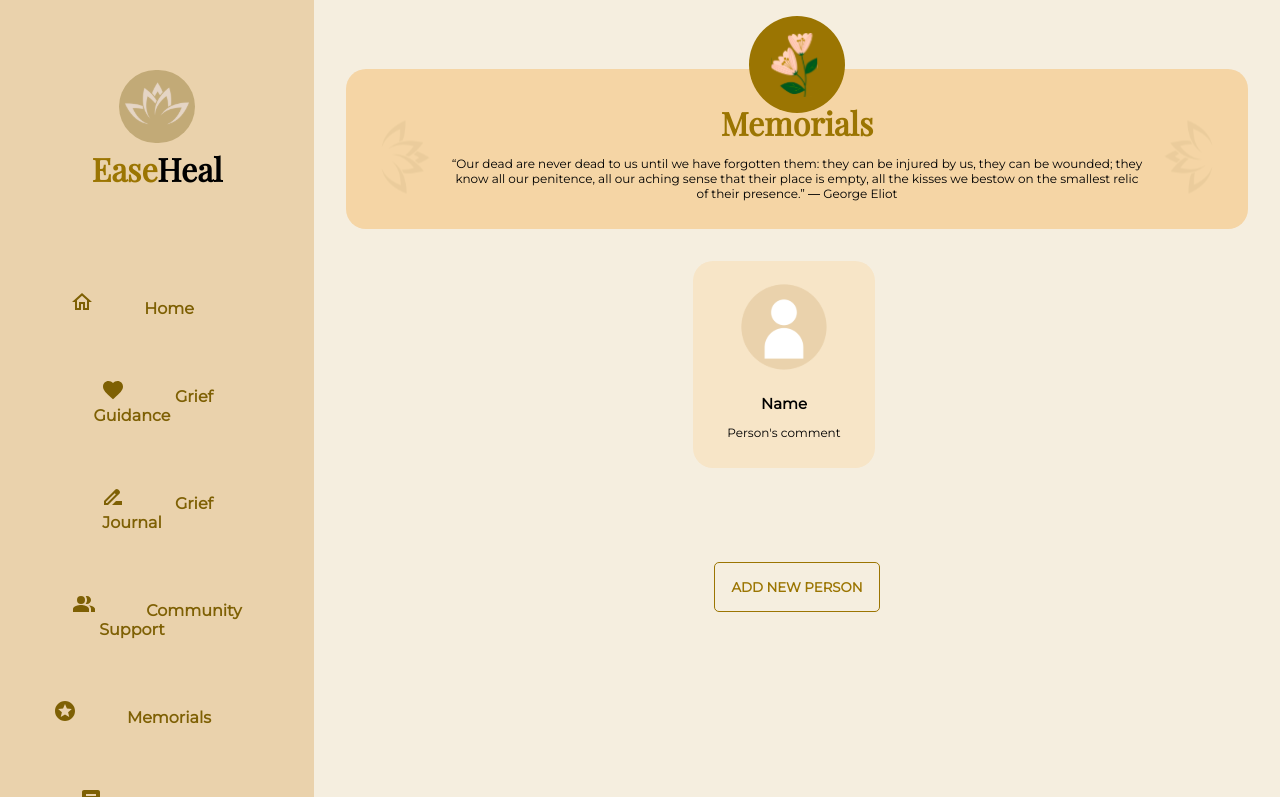
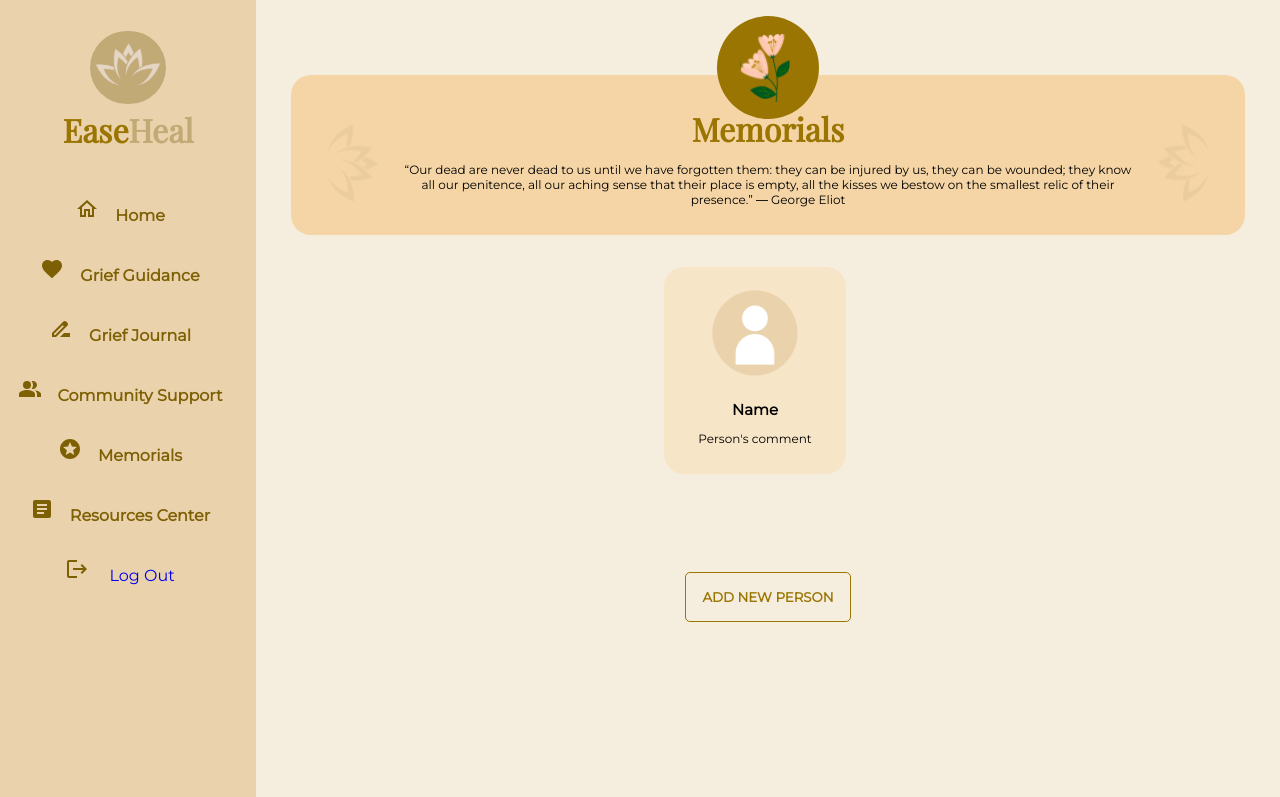
Before and after one commit to ooioiooGT/hack, a React (Create React App) app: page /MemorialPage in a window 1280 px wide. Shown: the top 797 px of the page. Built offline with nearby package versions, Linux system fonts and the light colour scheme; no server answers.

Commit message:
dashboard

```diff
--- a/src/components/navigation.js
+++ b/src/components/navigation.js
@@ -10,8 +10,7 @@ import PeopleAltIcon from "@mui/icons-material/PeopleAlt";
 import StarsIcon from "@mui/icons-material/Stars";
 import ArticleIcon from "@mui/icons-material/Article";
 import MenuOutlinedIcon from "@mui/icons-material/MenuOutlined";
-import LogoutIcon from '@mui/icons-material/Logout';
-
+import LogoutIcon from "@mui/icons-material/Logout";
 
 function Navigation({ body }) {
   async function handleLogout() {
@@ -32,62 +31,59 @@ function Navigation({ body }) {
         </div>
 
         <div class={nav.menuItems}>
-
-          <Link to="/Dashboard" >
-          <HomeOutlinedIcon  style={{ color: '7e6004' }}/>
+          <Link class={nav.link} to="/Dashboard">
+            <HomeOutlinedIcon style={{ color: "7e6004" }} />
 
             <a class={nav.item} href="#section">
               Home
             </a>
           </Link>
-          <Link to="#" >
-          <FavoriteIcon  style={{ color: '7e6004' }} />
+          <Link to="#">
+            <FavoriteIcon style={{ color: "7e6004" }} />
 
             <a class={nav.item} href="#section">
               Grief Guidance
             </a>
           </Link>
 
-          <Link to="#" >
-          <DriveFileRenameOutlineIcon  style={{ color: '7e6004' }}/>
+          <Link to="#">
+            <DriveFileRenameOutlineIcon style={{ color: "7e6004" }} />
 
             <a class={nav.item} href="#section">
               Grief Journal
             </a>
           </Link>
 
-          <Link to="#" >
-          <PeopleAltIcon  style={{ color: '7e6004' }} />
+          <Link to="#">
+            <PeopleAltIcon style={{ color: "7e6004" }} />
 
             <a class={nav.item} href="#section">
               Community Support
             </a>
           </Link>
 
-
-
-
           <Link to="/MemorialPage">
-          <StarsIcon  style={{ color: '7e6004' }}/>
+            <StarsIcon style={{ color: "7e6004" }} />
             <a class={nav.item} href="#section">
               Memorials
             </a>
           </Link>
 
-          <Link to="#" >
-          <ArticleIcon  style={{ color: '7e6004' }}/>
+          <Link to="#">
+            <ArticleIcon style={{ color: "7e6004" }} />
 
             <a class={nav.item} href="#section">
               Resources Center
             </a>
           </Link>
 
+          <Link to="/">
+            <LogoutIcon style={{ color: "7e6004" }} />
 
-
-          <Link to="/">
-            <LogoutIcon style={{ color: '7e6004' }}/>
-
-            <a  style={{ color: '7e6004' }}onClick={handleLogout}> Log Out </a>
+            <a style={{ color: "7e6004" }} onClick={handleLogout}>
+              {" "}
+              Log Out{" "}
+            </a>
           </Link>
 
           <image src={logo} alt="EaseHeal Logo" />
--- a/src/components/navigation.module.css
+++ b/src/components/navigation.module.css
@@ -1,6 +1,6 @@
 .overall {
   display: grid;
-  grid-template-columns: 1.3fr 4fr;
+  grid-template-columns: 1fr 4fr;
 }
 
 .container {
@@ -8,6 +8,7 @@
   background-color: #ead2ac;
   height: 100vh;
   margin: 0;
+  padding: 0;
 }
 
 .menuItems {
@@ -22,13 +23,13 @@ h1 {
 
 /*nav items*/
 .item {
-
   text-decoration: none;
-  padding: 1rem;
+  padding: 0.2rem;
   text-align: left;
   align-items: center;
   color: #7e6004;
   font-weight: bold;
+  margin: 0;
 }
 
 .rightSection {
@@ -36,12 +37,9 @@ h1 {
   background-color: #f5eedf;
 }
 
-
 .menuItems a {
   text-decoration: none;
-  padding: 30px 50px;
-
-
+  padding: 1rem;
 }
 
 .menuItems a:hover {
@@ -52,12 +50,22 @@ h1 {
   background-color: white;
 }
 
-.logo{
+.logo {
   text-align: center;
-  margin: 70px 0;
+  margin: 12% 0;
   font-family: "Playfair Display", serif;
 }
 
 #ease {
   color: #9b7502;
 }
+
+#heal {
+  color: #c2aa77;
+}
+
+.link {
+  margin: 0px;
+  padding: 0px;
+  vertical-align: middle;
+}
--- a/src/page/dashboard/dashboard.module.css
+++ b/src/page/dashboard/dashboard.module.css
@@ -86,6 +86,7 @@ h2 {
   color: #9b7502;
   font-weight: bold;
   font-size: 15px;
+  margin-bottom: 0.5rem;
 }
 
 /*articles*/
```
